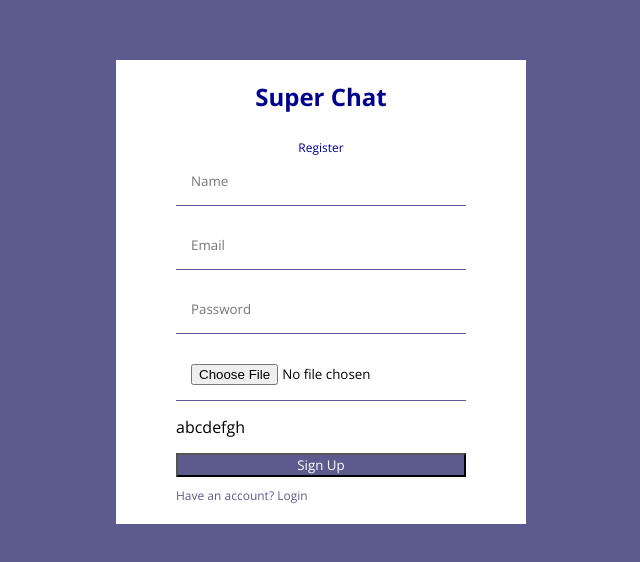
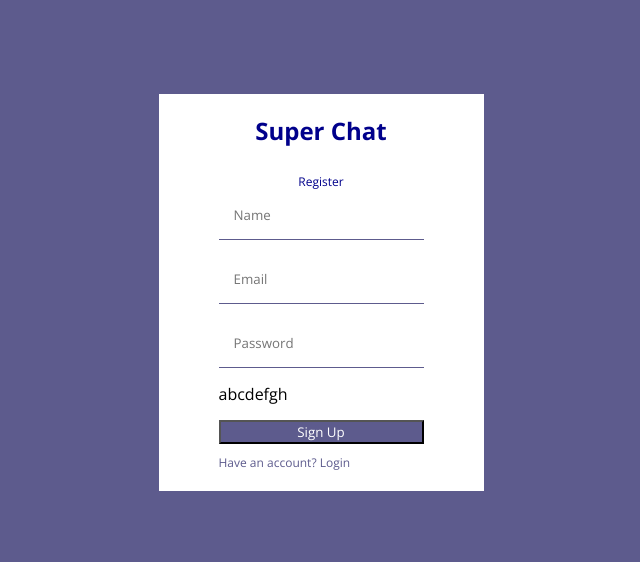
Before and after one commit to KingAJ19/Chat-App, a React (Create React App) app: page / in a window 1280 px wide. Shown: the part 108-670 px from the top of the page, without its empty margins (319-959 px from the left). Built offline with nearby package versions, Linux system fonts and the light colour scheme.

Commit message:
inner style

```diff
--- a/src/pages/Register.jsx
+++ b/src/pages/Register.jsx
@@ -15,7 +15,7 @@ export const Register = () => {
           <input type="text" placeholder='Name'></input>
           <input type="email" placeholder='Email'></input>
           <input type="password" placeholder='Password'></input>
-          <input type="file" id="file" />
+          <input style={{display:"none"}} type="file" id="file" />
           <label htmlFor="file">
             abcdefgh
           </label>
```
